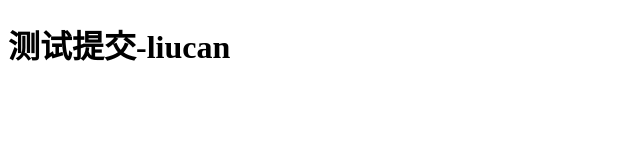
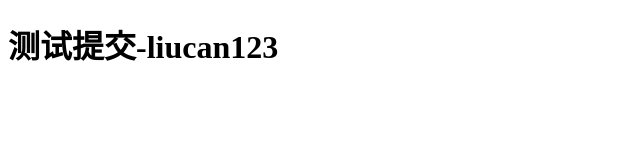
Before and after one commit to 318685465/videonet, a plain HTML site: page src/index.html in a window 1280 px wide. Shown: the full height of the page, 0-640 px from the left. Drawn offline with Linux system fonts and the light colour scheme.

Commit message:
ceshitijiao

```diff
--- a/src/index.html
+++ b/src/index.html
@@ -7,6 +7,6 @@
     <title>Document</title>
 </head>
 <body>
-    <h1>测试提交-liucan</h1>
+    <h1>测试提交-liucan123</h1>
 </body>
 </html>
```
